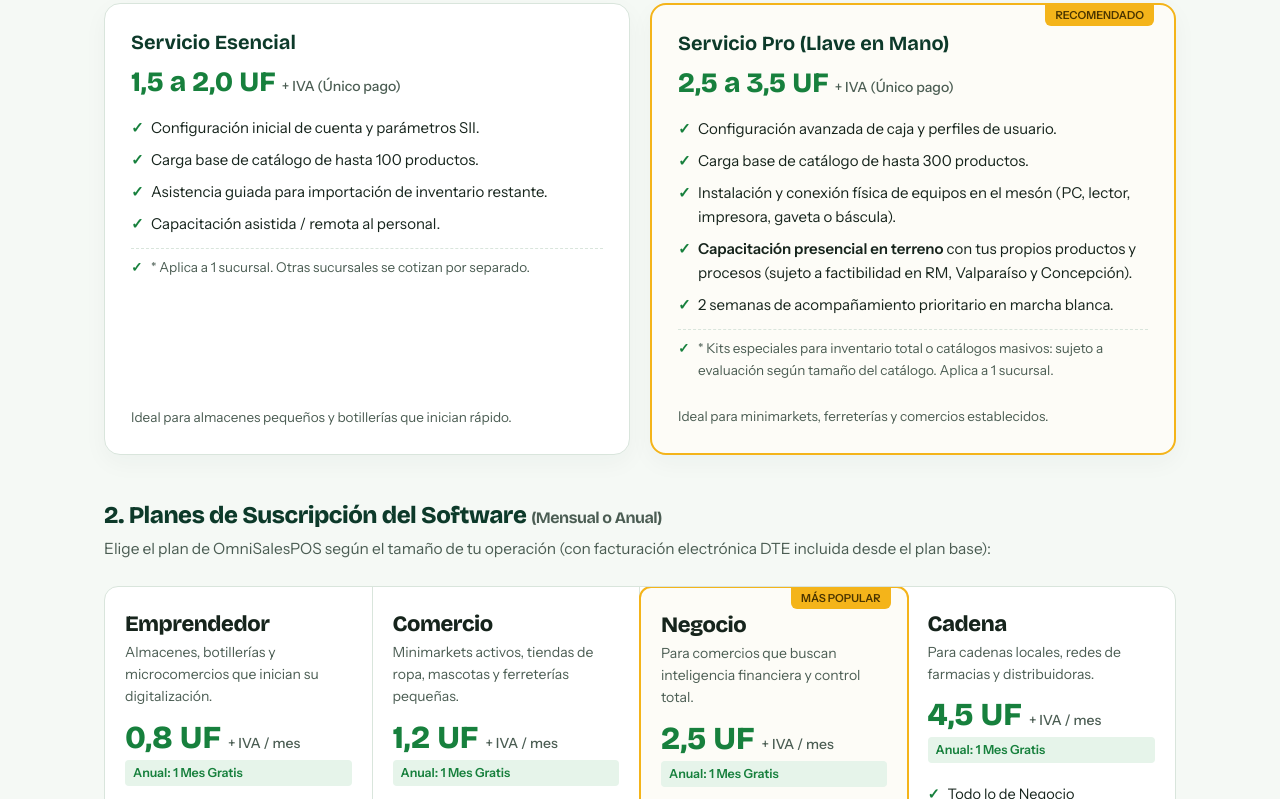
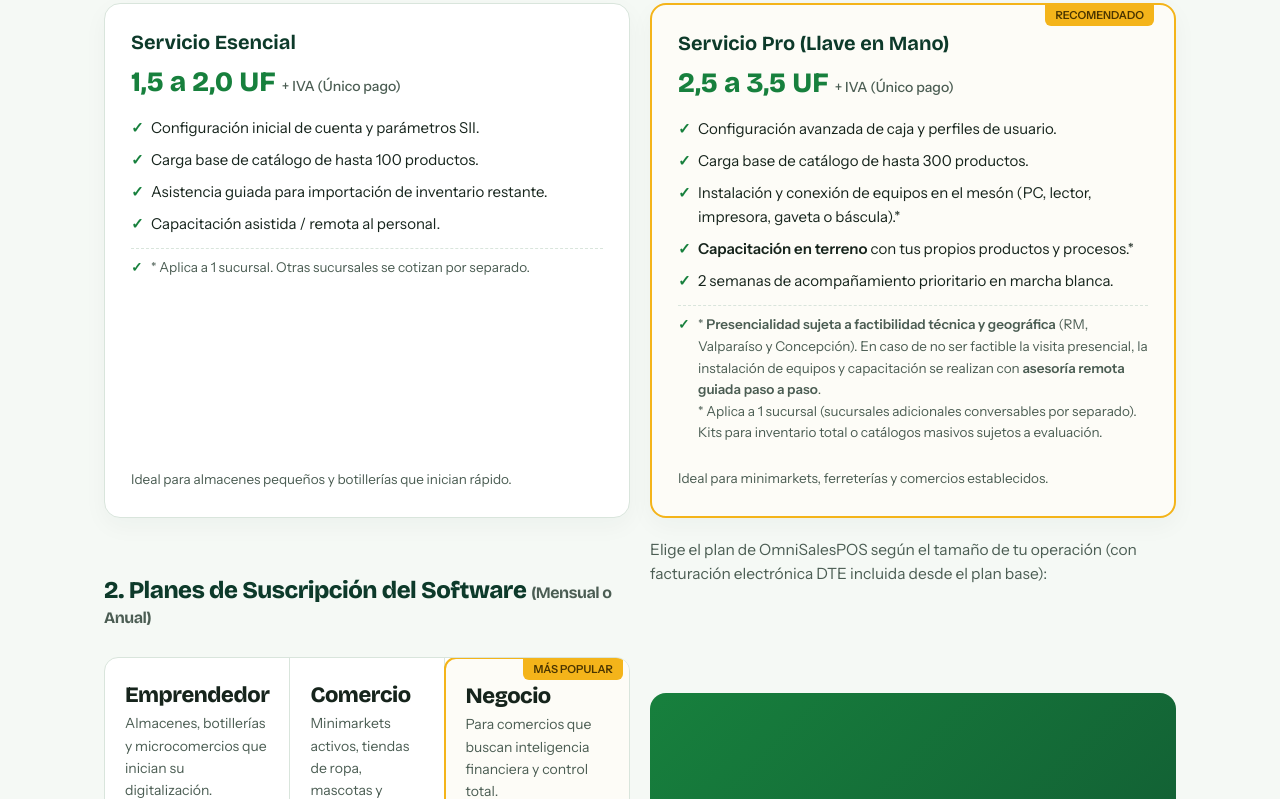
Before and after one commit to GSI360-Empresa/TGTONE_OMNISALES, a plain HTML site: page index.html in a window 1280 px wide. Shown: the part 3200-3999 px from the top of the page. Drawn offline with nearby package versions, Linux system fonts and the light colour scheme.

Commit message:
cambio PLANES GSI INCLUIR

```diff
--- a/index.html
+++ b/index.html
@@ -419,13 +419,15 @@ footer .footer-wrap{display:flex;align-items:center;justify-content:space-betwee
   <ul>
     <li>Configuración avanzada de caja y perfiles de usuario.</li>
     <li>Carga base de catálogo de hasta 300 productos.</li>
-          <li>Instalación y conexión física de equipos en el mesón (PC, lector, impresora, gaveta o báscula).</li>
-          <li><strong>Capacitación presencial en terreno</strong> con tus propios productos y procesos (sujeto a factibilidad en RM, Valparaíso y Concepción).</li>
+    <li>Instalación y conexión de equipos en el mesón (PC, lector, impresora, gaveta o báscula).*</li>
+    <li><strong>Capacitación en terreno</strong> con tus propios productos y procesos.*</li>
     <li>2 semanas de acompañamiento prioritario en marcha blanca.</li>
-          <li style="color:var(--mut); font-size:13.5px; margin-top:8px; border-top:1px dashed var(--line); padding-top:8px">* Kits especiales para inventario total o catálogos masivos: sujeto a evaluación según tamaño del catálogo. Aplica a 1 sucursal.</li>
+    <li style="color:var(--mut); font-size:13.5px; margin-top:8px; border-top:1px dashed var(--line); padding-top:8px">
+      * <strong>Presencialidad sujeta a factibilidad técnica y geográfica</strong> (RM, Valparaíso y Concepción). En caso de no ser factible la visita presencial, la instalación de equipos y capacitación se realizan con <strong>asesoría remota guiada paso a paso</strong>.<br>
+      * Aplica a 1 sucursal (sucursales adicionales conversables por separado). Kits para inventario total o catálogos masivos sujetos a evaluación.
+    </li>
   </ul>
   <p style="font-size:13.5px; color:var(--mut); margin-top:auto">Ideal para minimarkets, ferreterías y comercios establecidos.</p>
-      </div>
 </div>
 
     <!-- PASO 2: PLANES DE SUSCRIPCIÓN DE SOFTWARE (SEGUNDO) -->
```
Lines whose indentation alone changed are shown as unchanged.
